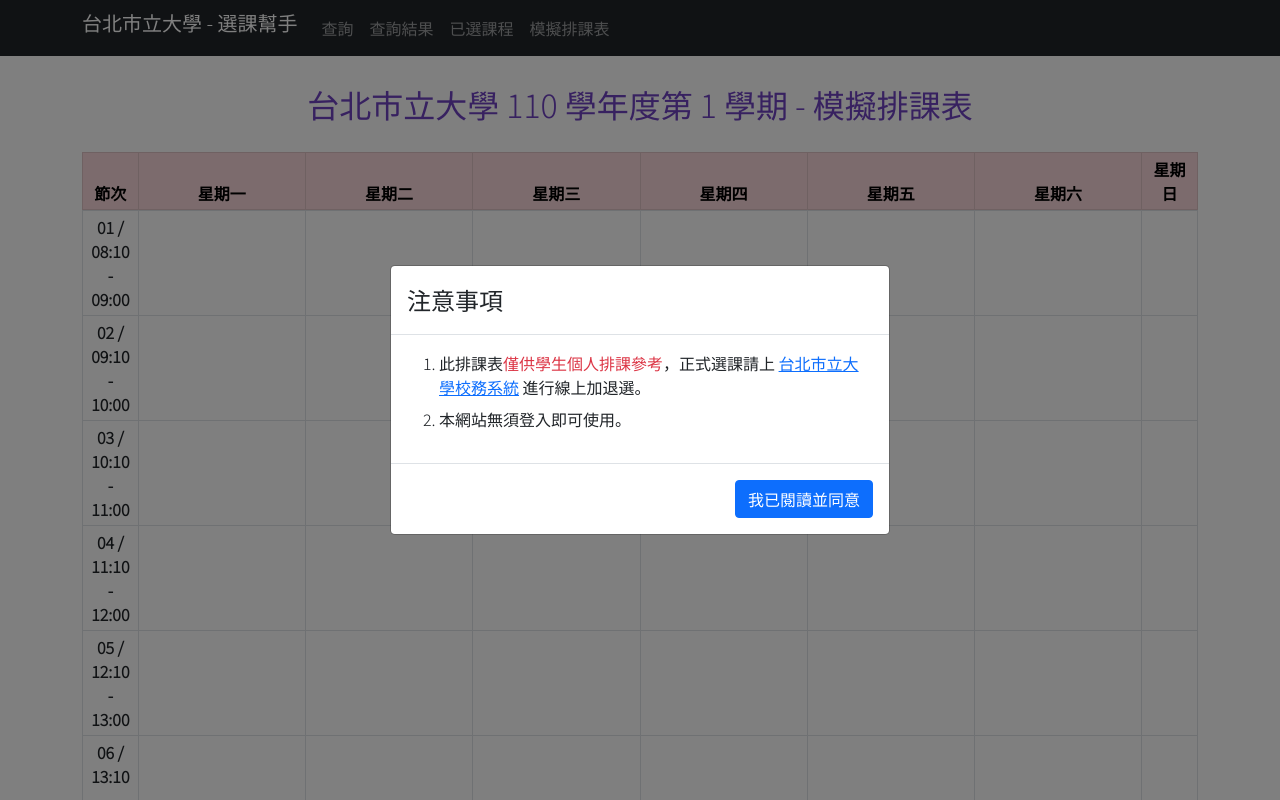
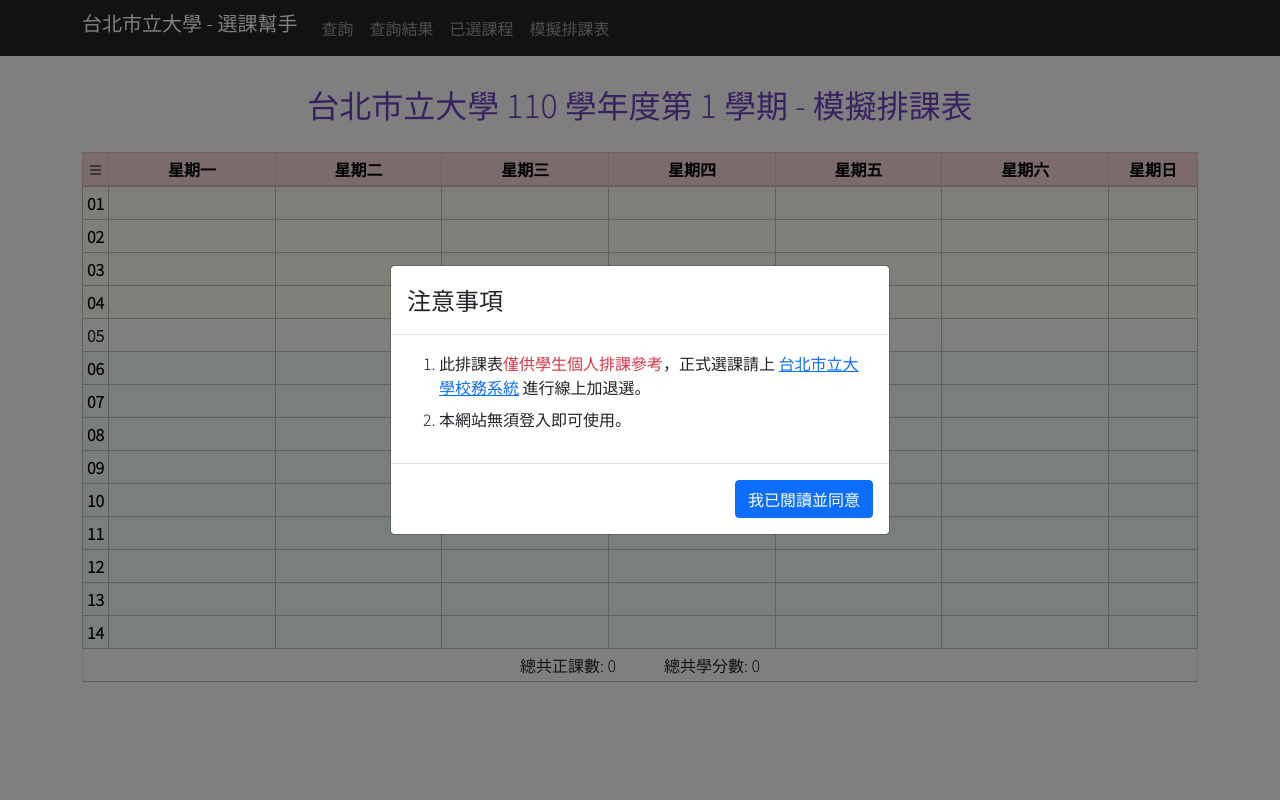
Before and after one commit to allen0099/UTaipei_Backend, a Flask app: page /my_table in a window 1280 px wide. Run offline with Flask 2, Linux system fonts and the light colour scheme.

Commit message:
add: add schedule basic rule and redesigned table

```diff
--- a/templates/query_result.html
+++ b/templates/query_result.html
@@ -24,8 +24,8 @@
 <body>
 {% include 'navbar.html' %}
 <div class="container min-vh-100">
-    <div id="title" class="fs-2 lh-lg text-center position-relative" style="color: var(--bs-purple)">
-        已選結果
+    <div>
+        <p id="title" class="text-center fs-2 lh-lg" style="color: var(--bs-purple)">已選結果</p>
     </div>
     <div class="table-responsive">
         <table class="table table-sm table-bordered table-hover text-nowrap text-center align-middle">
--- a/templates/schedule.html
+++ b/templates/schedule.html
@@ -19,6 +19,42 @@
         #warning li:last-child {
             padding-bottom: 0;
         }
+
+        .table-morning {
+            --bs-table-bg: #fffff2;
+            --bs-table-striped-bg: #fafaed;
+            --bs-table-striped-color: #000;
+            --bs-table-active-bg: #bfbfbf;
+            --bs-table-active-color: #000;
+            --bs-table-hover-bg: #f5f5e9;
+            --bs-table-hover-color: #000;
+            color: #000;
+            border-color: #bfbfbf;
+        }
+
+        .table-afternoon {
+            --bs-table-bg: #f7fff7;
+            --bs-table-striped-bg: #f2faf2;
+            --bs-table-striped-color: #000;
+            --bs-table-active-bg: #bfbfbf;
+            --bs-table-active-color: #000;
+            --bs-table-hover-bg: #edf5ed;
+            --bs-table-hover-color: #000;
+            color: #000;
+            border-color: #bfbfbf;
+        }
+
+        .table-night, .table-night > th, .table-night > td {
+            --bs-table-bg: #f2ffff;
+            --bs-table-striped-bg: #edfafa;
+            --bs-table-striped-color: #000;
+            --bs-table-active-bg: #bfbfbf;
+            --bs-table-active-color: #000;
+            --bs-table-hover-bg: #e9f5f5;
+            --bs-table-hover-color: #000;
+            color: #000;
+            border-color: #bfbfbf;
+        }
     </style>
 </head>
 <body>
@@ -29,33 +65,33 @@
             台北市立大學 {{ year }} 學年度第 {{ semester }} 學期 - 模擬排課表
         </p>
     </div>
-    <table class="table table-hover table-sm text-center table-bordered">
+    <table class="table table-hover table-sm text-center table-bordered align-middle" style="border-color: #bfbfbf">
         <caption class="visually-hidden">Choose class table</caption>
         <thead class="table-danger text-center">
         <tr>
-            <th scope="col" style="width: 5%">節次</th>
+            <th scope="col" style="width: 2%"><em class="bi bi-list"></em></th>
             <th scope="col" style="width: 15%">星期一</th>
             <th scope="col" style="width: 15%">星期二</th>
             <th scope="col" style="width: 15%">星期三</th>
             <th scope="col" style="width: 15%">星期四</th>
             <th scope="col" style="width: 15%">星期五</th>
             <th scope="col" style="width: 15%">星期六</th>
-            <th scope="col" style="width: 5%">星期日</th>
+            <th scope="col" style="width: 8%">星期日</th>
         </tr>
         </thead>
 
         <tbody>
         {% for foo in range(14) %}
-            <tr>
+            <tr class="{% if loop.index <= 4 %}table-morning
+                {% elif loop.index == 5 %}{% elif loop.index <= 10 %}table-afternoon{% else %}table-night{% endif %}">
                 <th scope="row">
-                    {% set _hour_starttime = loop.index + 7 %}
-                    {% set _hour_endtime = _hour_starttime + 1 %}
-                    {{ '%02d' % loop.index }} / {{ '%02d' % _hour_starttime }}:10 - {{ '%02d' % _hour_endtime }}:00
+                    {{ '%02d' % loop.index }}
                 </th>
                 {% set table_loop = loop %}
                 {% for s in d_map %}
-                    <td>
+                    <td data-bs-toggle="modal" data-bs-target="#modal{{ d_map[s] }}{{ table_loop.index }}">
                         {% for time in times if time.time == table_loop.index|string and time.weekday == s %}
+                            <em class="bi bi-trash" onclick="remove_query('{{ time.class_id }}')"></em>
                             {{ time.class_id }}
                             <br>
                             {{ time.class_.chinese_name }}
@@ -63,6 +99,32 @@
                                 <br class="_br">
                             {% endif %}
                         {% else %}
+                            <form id="form{{ d_map[s] }}{{ table_loop.index }}" method="POST"
+                                  action="{{ url_for("api.search_time") }}">
+                                <input type="hidden" name="weekday" value="{{ d_map[s] }}">
+                                <input type="hidden" name="time" value="{{ table_loop.index }}">
+                                <div class="modal fade" id="modal{{ d_map[s] }}{{ table_loop.index }}"
+                                     tabindex="-1">
+                                    <div class="modal-dialog modal-dialog-centered">
+                                        <div class="modal-content">
+                                            <div class="modal-body">
+                                                你確定要搜尋星期 {{ s }} 第 {{ table_loop.index }} 節的課程嗎？
+                                            </div>
+                                            <div class="modal-footer">
+                                                <button type="button" class="btn btn-secondary"
+                                                        data-bs-dismiss="modal">
+                                                    不是
+                                                </button>
+                                                <button type="button" class="btn btn-primary"
+                                                        onclick="$('#form{{ d_map[s] }}{{ table_loop.index }}')
+                                                                .submit()">
+                                                    是的
+                                                </button>
+                                            </div>
+                                        </div>
+                                    </div>
+                                </div>
+                            </form>
                         {% endfor %}
                     </td>
                 {% endfor %}
@@ -86,6 +148,21 @@
     (() => {
         $("._br").parent().addClass("text-danger");
     })();
+
+    (() => {
+        let o = $('td[data-bs-toggle="modal"]:not(:has(form))');
+        for (const t of o) {
+            $(t).removeAttr('data-bs-toggle');
+            $(t).removeAttr('data-bs-target');
+        }
+    })();
+
+    function remove_query(cls_id) {
+        $.post("{{ url_for("api.remove_query") }}", {"id": cls_id})
+            .done(() => {
+                location.reload();
+            });
+    }
 </script>
 </body>
 </html>
```
Also changed, not shown: templates/result.html (+16 -28 lines).
